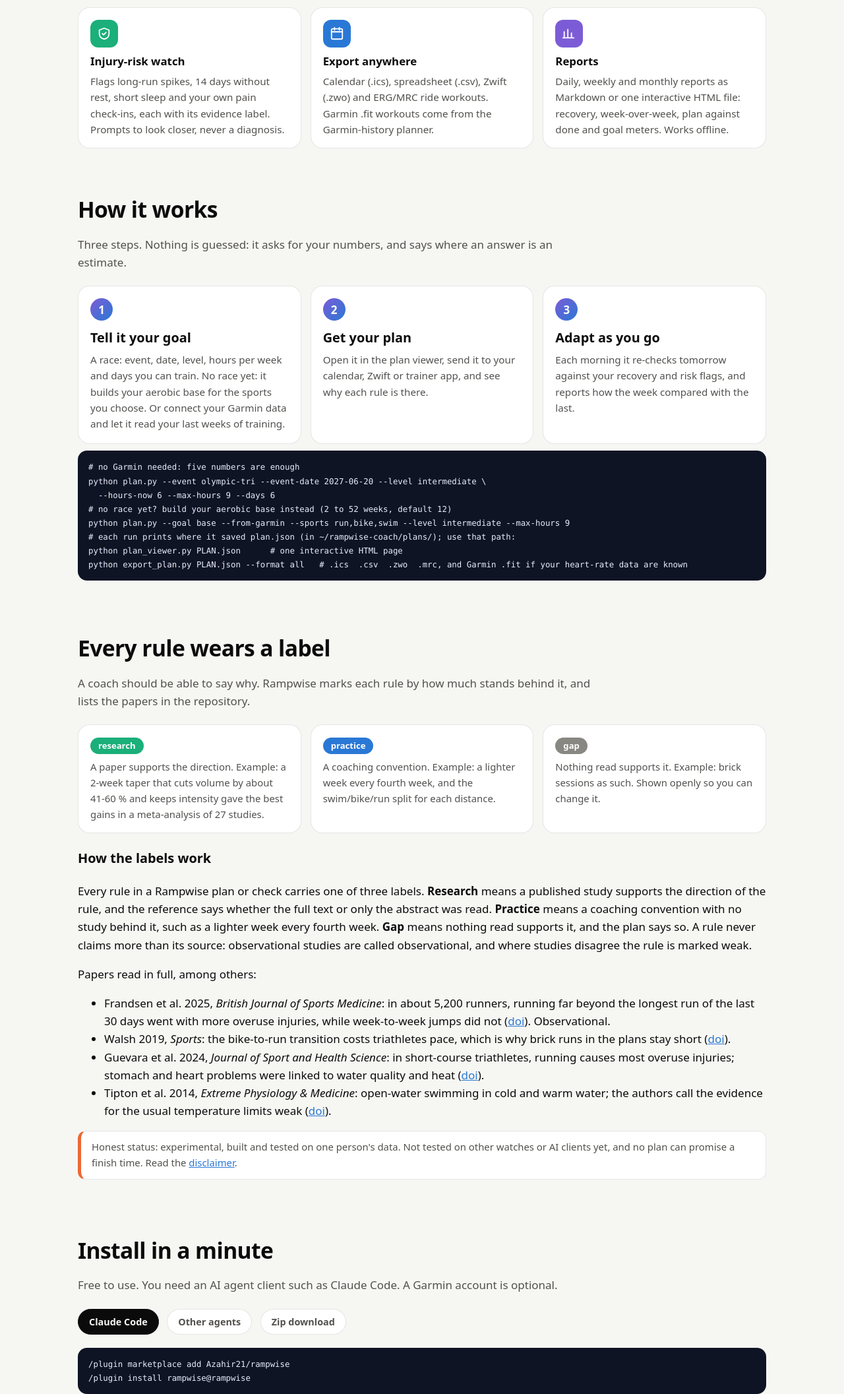
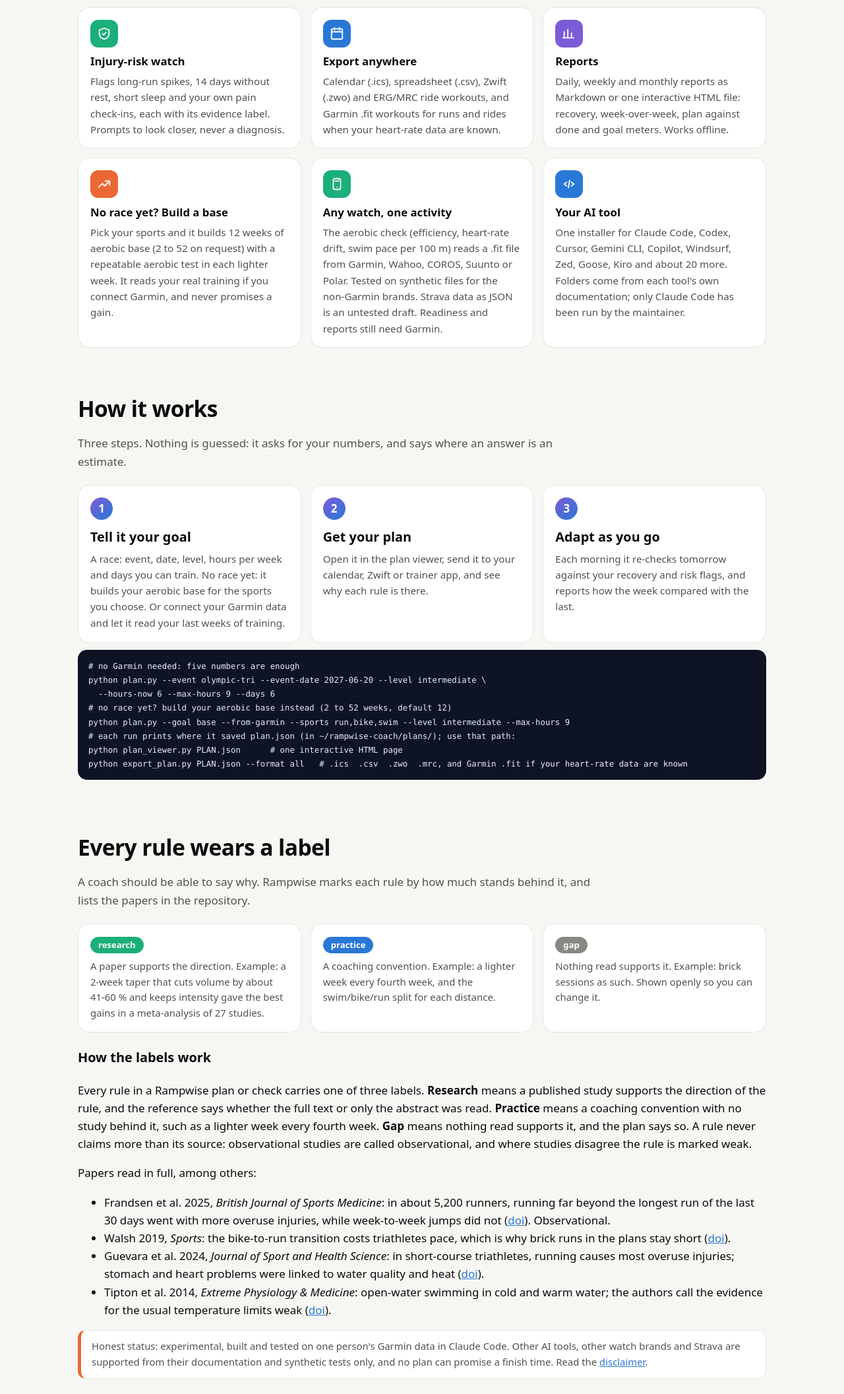
Before and after one commit to Azahir21/garmin-coach, a plain HTML site: page docs/index.html in a window 1280 px wide. Shown: the part 2630-4743 px from the top of the page at 66% size. Drawn offline with Linux system fonts and the light colour scheme.

Commit message:
Update the project page for 0.6.0: other watches, no-race base, AI tools
- three new feature cards, a new FAQ entry (schema and visible text), updated export card
- honest-status line matches what was actually tested
- llms.txt links the install and other-watches docs

```diff
--- a/docs/index.html
+++ b/docs/index.html
@@ -46,6 +46,7 @@
         {"@type": "Question", "name": "What is Rampwise?", "acceptedAnswer": {"@type": "Answer", "text": "Rampwise is a free, open-source set of AI agent skills that coaches triathletes, runners and cyclists. It builds plans for running, cycling, swimming, duathlon and triathlon events, adapts the next session to how you are doing, watches for injury-risk signals and writes daily, weekly and monthly reports."}},
         {"@type": "Question", "name": "Is Rampwise free?", "acceptedAnswer": {"@type": "Answer", "text": "Yes. It is licensed under Apache-2.0. You need an AI agent client such as Claude Code, which has its own terms and costs. Garmin data access, if you use it, needs your own Garmin account with Personal API access."}},
         {"@type": "Question", "name": "Do I need a Garmin watch?", "acceptedAnswer": {"@type": "Answer", "text": "No. You can give a few numbers (event, date, level, weekly hours, days per week) and get a full plan with no Garmin account. With Garmin data it can also adapt your plan from your real training and recovery."}},
+        {"@type": "Question", "name": "Does it work with other watches or Strava?", "acceptedAnswer": {"@type": "Answer", "text": "Partly. The aerobic analysis of one activity (efficiency, heart-rate drift, durability, swim pace per 100 m) reads a .fit file from any watch brand, such as Wahoo, COROS, Suunto or Polar; it was tested on synthetic files for those brands. Strava data saved as JSON is an untested draft, and creating a Strava API app needs a Strava subscription. Readiness, load, reports and the daily adaptation still need a Garmin account."}},
         {"@type": "Question", "name": "Which events does it plan?", "acceptedAnswer": {"@type": "Answer", "text": "Running: 5 km, 10 km, half marathon, marathon, 50 km ultra. Triathlon: sprint, Olympic, 70.3, Ironman. Duathlon: sprint and standard. Cycling: gran fondo (100 km), century (160 km), ultra ride (300 km). Open-water swimming: 1.5 km, 5 km, 10 km. Plans run base, build, peak and taper with a lighter week every fourth week."}},
         {"@type": "Question", "name": "Can I export the plan?", "acceptedAnswer": {"@type": "Answer", "text": "Yes: calendar files (.ics), spreadsheets (.csv), and Zwift (.zwo) and ERG/MRC ride workouts, with power written as a share of FTP. Garmin .fit workout files for runs and rides are written when your heart-rate data are known (zone first, custom bpm second); swims have no .fit file."}},
         {"@type": "Question", "name": "Is Rampwise affiliated with Garmin?", "acceptedAnswer": {"@type": "Answer", "text": "No. It is an independent project. Garmin is a trademark of Garmin Ltd. and is used only to say which data the tool can read."}},
@@ -150,8 +151,11 @@ code{font:.88em ui-monospace,Consolas,monospace;background:color-mix(in srgb,var
     <div class="card"><div class="ic c4"><svg viewBox="0 0 24 24" fill="none" stroke="currentColor" stroke-width="2" stroke-linecap="round" stroke-linejoin="round"><path d="M2 16c2 0 2-2 4-2s2 2 4 2 2-2 4-2 2 2 4 2 2-2 4-2M2 20c2 0 2-2 4-2s2 2 4 2 2-2 4-2 2 2 4 2M14 5l3 3-3 3"/></svg></div><h3>Real triathlon plans</h3><p>Swim, bike, run and strength with brick runs, a swim/bike/run split per distance, and long-session caps. Swim sessions are written by time and effort, so they fit any pool.</p></div>
     <div class="card"><div class="ic c2"><svg viewBox="0 0 24 24" fill="none" stroke="currentColor" stroke-width="2" stroke-linecap="round" stroke-linejoin="round"><path d="M12 8v5l3 2"/><circle cx="12" cy="13" r="8"/><path d="M9 2h6"/></svg></div><h3>Daily adaptation</h3><p>Checks readiness, the injury-risk watch and how much of the plan you did, then keeps, softens or rests tomorrow's session. Changes your calendar only after you agree.</p></div>
     <div class="card"><div class="ic c3"><svg viewBox="0 0 24 24" fill="none" stroke="currentColor" stroke-width="2" stroke-linecap="round" stroke-linejoin="round"><path d="M12 3l8 3v6c0 5-3.5 8-8 9-4.5-1-8-4-8-9V6z"/><path d="M9 12l2 2 4-4"/></svg></div><h3>Injury-risk watch</h3><p>Flags long-run spikes, 14 days without rest, short sleep and your own pain check-ins, each with its evidence label. Prompts to look closer, never a diagnosis.</p></div>
-    <div class="card"><div class="ic c1"><svg viewBox="0 0 24 24" fill="none" stroke="currentColor" stroke-width="2" stroke-linecap="round" stroke-linejoin="round"><rect x="3" y="4" width="18" height="17" rx="2"/><path d="M3 9h18M8 2v4m8-4v4"/></svg></div><h3>Export anywhere</h3><p>Calendar (.ics), spreadsheet (.csv), Zwift (.zwo) and ERG/MRC ride workouts. Garmin .fit workouts come from the Garmin-history planner.</p></div>
+    <div class="card"><div class="ic c1"><svg viewBox="0 0 24 24" fill="none" stroke="currentColor" stroke-width="2" stroke-linecap="round" stroke-linejoin="round"><rect x="3" y="4" width="18" height="17" rx="2"/><path d="M3 9h18M8 2v4m8-4v4"/></svg></div><h3>Export anywhere</h3><p>Calendar (.ics), spreadsheet (.csv), Zwift (.zwo) and ERG/MRC ride workouts, and Garmin .fit workouts for runs and rides when your heart-rate data are known.</p></div>
     <div class="card"><div class="ic c4"><svg viewBox="0 0 24 24" fill="none" stroke="currentColor" stroke-width="2" stroke-linecap="round" stroke-linejoin="round"><path d="M4 19V9m6 10V5m6 14v-8m4 8H2"/></svg></div><h3>Reports</h3><p>Daily, weekly and monthly reports as Markdown or one interactive HTML file: recovery, week-over-week, plan against done and goal meters. Works offline.</p></div>
+    <div class="card"><div class="ic c2"><svg viewBox="0 0 24 24" fill="none" stroke="currentColor" stroke-width="2" stroke-linecap="round" stroke-linejoin="round"><path d="M3 17l6-6 4 4 8-8"/><path d="M14 7h7v7"/></svg></div><h3>No race yet? Build a base</h3><p>Pick your sports and it builds 12 weeks of aerobic base (2 to 52 on request) with a repeatable aerobic test in each lighter week. It reads your real training if you connect Garmin, and never promises a gain.</p></div>
+    <div class="card"><div class="ic c3"><svg viewBox="0 0 24 24" fill="none" stroke="currentColor" stroke-width="2" stroke-linecap="round" stroke-linejoin="round"><rect x="6" y="3" width="12" height="18" rx="3"/><path d="M9 7h6M12 17h.01"/></svg></div><h3>Any watch, one activity</h3><p>The aerobic check (efficiency, heart-rate drift, swim pace per 100 m) reads a .fit file from Garmin, Wahoo, COROS, Suunto or Polar. Tested on synthetic files for the non-Garmin brands. Strava data as JSON is an untested draft. Readiness and reports still need Garmin.</p></div>
+    <div class="card"><div class="ic c1"><svg viewBox="0 0 24 24" fill="none" stroke="currentColor" stroke-width="2" stroke-linecap="round" stroke-linejoin="round"><path d="M8 9l-4 3 4 3M16 9l4 3-4 3M13 6l-2 12"/></svg></div><h3>Your AI tool</h3><p>One installer for Claude Code, Codex, Cursor, Gemini CLI, Copilot, Windsurf, Zed, Goose, Kiro and about 20 more. Folders come from each tool's own documentation; only Claude Code has been run by the maintainer.</p></div>
   </div>
 </section>
 
@@ -190,7 +194,7 @@ python export_plan.py PLAN.json --format all   # .ics  .csv  .zwo  .mrc, and Gar
     <li>Guevara et al. 2024, <em>Journal of Sport and Health Science</em>: in short-course triathletes, running causes most overuse injuries; stomach and heart problems were linked to water quality and heat (<a href="https://doi.org/10.1016/j.jshs.2023.03.002">doi</a>).</li>
     <li>Tipton et al. 2014, <em>Extreme Physiology &amp; Medicine</em>: open-water swimming in cold and warm water; the authors call the evidence for the usual temperature limits weak (<a href="https://doi.org/10.1186/2046-7648-3-12">doi</a>).</li>
   </ul>
-  <p class="note" style="margin-top:16px">Honest status: experimental, built and tested on one person's data. Not tested on other watches or AI clients yet, and no plan can promise a finish time. Read the <a href="https://github.com/Azahir21/rampwise/blob/main/DISCLAIMER.md">disclaimer</a>.</p>
+  <p class="note" style="margin-top:16px">Honest status: experimental, built and tested on one person's Garmin data in Claude Code. Other AI tools, other watch brands and Strava are supported from their documentation and synthetic tests only, and no plan can promise a finish time. Read the <a href="https://github.com/Azahir21/rampwise/blob/main/DISCLAIMER.md">disclaimer</a>.</p>
 </section>
 
 <section id="install">
@@ -216,6 +220,7 @@ python rampwise/install.py --tool all --dry-run     # preview</code></pre><p>One
   <details open><summary>What is Rampwise?</summary><p>A free, open-source set of AI agent skills that coaches triathletes, runners and cyclists. It builds plans for running, cycling, swimming, duathlon and triathlon events, adapts the next session to how you are doing, watches for injury-risk signals and writes daily, weekly and monthly reports.</p></details>
   <details><summary>Is Rampwise free?</summary><p>Yes. It is licensed under Apache-2.0. You need an AI agent client such as Claude Code, which has its own terms and costs. Garmin data access, if you use it, needs your own Garmin account with Personal API access.</p></details>
   <details><summary>Do I need a Garmin watch?</summary><p>No. Give a few numbers (event, date, level, weekly hours, days per week) and get a full plan with no Garmin account. With Garmin data it can also adapt your plan from your real training and recovery.</p></details>
+  <details><summary>Does it work with other watches or Strava?</summary><p>Partly. The aerobic analysis of one activity (efficiency, heart-rate drift, durability, swim pace per 100 m) reads a .fit file from any watch brand, such as Wahoo, COROS, Suunto or Polar; it was tested on synthetic files for those brands. Strava data saved as JSON is an untested draft, and creating a Strava API app needs a Strava subscription. Readiness, load, reports and the daily adaptation still need a Garmin account. <a href="https://github.com/Azahir21/rampwise/blob/main/docs/OTHER-WATCHES.md">Details</a>.</p></details>
   <details><summary>Which events does it plan?</summary><p>Running: 5 km, 10 km, half marathon, marathon, 50 km ultra. Triathlon: sprint, Olympic, 70.3, Ironman. Duathlon: sprint and standard. Cycling: gran fondo (100 km), century (160 km), ultra ride (300 km). Open-water swimming: 1.5 km, 5 km, 10 km. Plans run base, build, peak and taper with a lighter week every fourth week.</p></details>
   <details><summary>Can I export the plan?</summary><p>Yes: calendar files (.ics), spreadsheets (.csv), and Zwift (.zwo) and ERG/MRC ride workouts, with power written as a share of FTP. Garmin .fit workout files for runs and rides are written when your heart-rate data are known (zone first, custom bpm second); swims have no .fit file.</p></details>
   <details><summary>Is Rampwise affiliated with Garmin?</summary><p>No. It is an independent project. Garmin is a trademark of Garmin Ltd. and is used only to say which data the tool can read.</p></details>
```
Also changed, not shown: docs/llms.txt.
